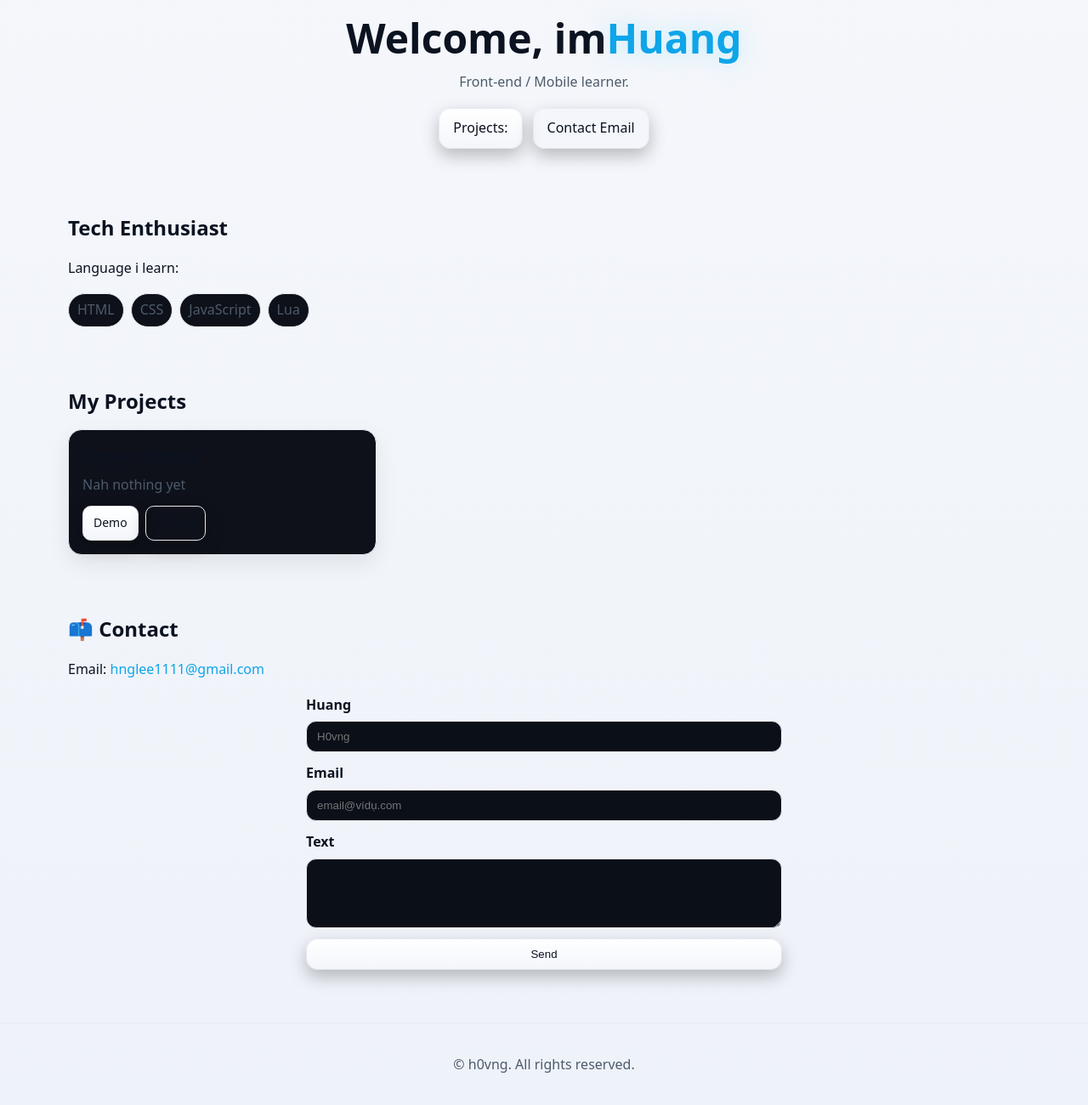
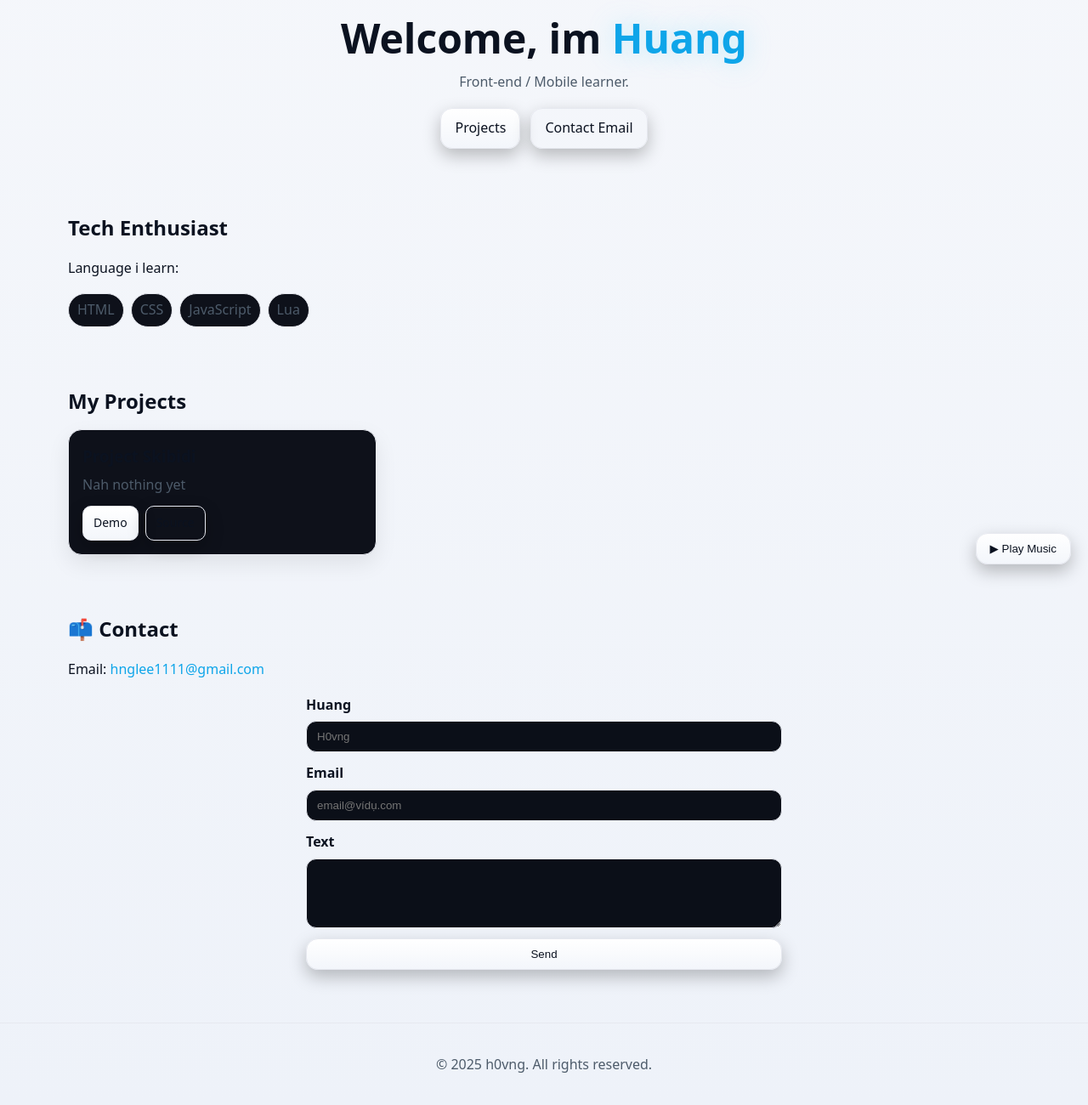
Before and after one commit to realesthoanh/My-portfolio, a plain HTML site: page index.html in a window 1280 px wide. Shown: the part 116-1416 px from the top of the page at 85% size. Drawn offline with Linux system fonts and the light colour scheme.

Commit message:
Update index.html

```diff
--- a/index.html
+++ b/index.html
@@ -19,15 +19,17 @@
       </nav>
     </div>
   </header>
+
   <main id="top">
     <section class="hero container">
-    <h1>Welcome, im<span class="accent">Huang</span></h1>
-    <p>Front-end / Mobile learner. </p>
+      <h1>Welcome, im <span class="accent">Huang</span></h1>
+      <p>Front-end / Mobile learner.</p>
       <div class="cta">
-      <a class="btn" href="#projects">Projects:</a>
+        <a class="btn" href="#projects">Projects</a>
         <a class="btn ghost" href="mailto:hnglee1111@gmail.com">Contact Email</a>
       </div>
     </section>
+
     <section id="about" class="container section">
       <h2>Tech Enthusiast</h2>
       <p>Language i learn:</p>
@@ -38,12 +40,13 @@
         <li>Lua</li>
       </ul>
     </section>
+
     <section id="projects" class="container section">
       <h2>My Projects</h2>
       <div class="grid">
         <article class="card">
           <h3>Project Skibidi</h3>
-      <p> Nah nothing yet </p>
+          <p>Nah nothing yet</p>
           <div class="card-actions">
             <a class="btn tiny" href="#">Demo</a>
             <a class="btn tiny ghost" href="#">Source</a>
@@ -52,6 +55,7 @@
         <!-- Có thể copy thêm nhiều article card để thêm dự án -->
       </div>
     </section>
+
     <section id="contact" class="container section">
       <h2>📫 Contact</h2>
       <p>Email: <a href="mailto:hnglee1111@gmail.com">hnglee1111@gmail.com</a></p>
@@ -68,14 +72,37 @@
         <button class="btn" type="submit">Send</button>
       </form>
     </section>
+  </main>
+
   <footer class="site-footer">
     <div class="container">
       <p>© <span id="year"></span> h0vng. All rights reserved.</p>
     </div>
   </footer>
-<script src="script.js"></script>
-</body>
-  <audio autoplay loop hidden>
+
+  <!-- 🎵 Nút bật nhạc nền -->
+  <button id="playBtn" class="btn" style="position:fixed;bottom:20px;right:20px;z-index:1000;">
+    ▶ Play Music
+  </button>
+
+  <!-- 🎵 Nhạc nền (upload file music.mp3 cùng repo) -->
+  <audio id="bg-music" loop>
     <source src="music.mp3" type="audio/mpeg">
   </audio>
+
+  <script src="script.js"></script>
+  <script>
+    // Nút Play để tránh lỗi autoplay bị chặn
+    const btn = document.getElementById("playBtn");
+    const music = document.getElementById("bg-music");
+
+    btn.addEventListener("click", () => {
+      music.play();
+      btn.style.display = "none"; // ẩn nút sau khi bấm
+    });
+
+    // Tự động update năm hiện tại
+    document.getElementById("year").textContent = new Date().getFullYear();
+  </script>
+</body>
 </html>
```
Lines whose indentation alone changed are shown as unchanged.
